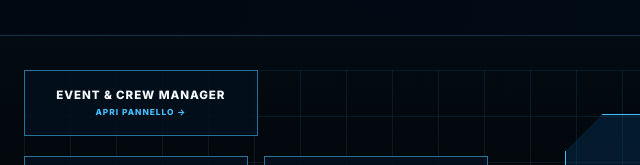
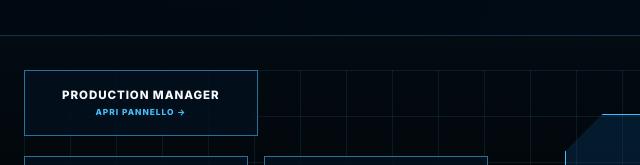
Before and after one commit to Atelierbris/atelier-bris, a plain HTML site: page cms/universe/index.html in a window 1280 px wide. Shown: the part 635-800 px from the top of the page, 0-640 px from the left. Drawn offline with Linux system fonts and the light colour scheme.

Commit message:
Rename Universe production module

```diff
--- a/cms/universe/index.html
+++ b/cms/universe/index.html
@@ -24,7 +24,7 @@
         <section class="universe-detail-hero">
           <div class="container"><p class="eyebrow reveal">The platform</p><h1 class="reveal">One core, four web apps,<br /><span>one foundation.</span></h1><p class="lead reveal">Universe collega organizzazioni, programma, luoghi, contenuti e pubblico: una piattaforma comune per far funzionare la cultura dal primo piano al momento live.</p><div class="actions reveal"><a class="btn universe-primary" href="../../contact/index.html">Richiedi una demo &rarr;</a><a class="btn" href="#apps">Esplora le app &rarr;</a></div></div>
         </section>
-        <section class="section universe-system universe-detail-map"><div class="container"><div class="universe-map reveal"><a class="universe-module universe-event-crew" href="https://bright-universe-panel.vercel.app/it" target="_blank" rel="noopener">Event &amp; Crew Manager <span>Apri pannello &rarr;</span></a><a class="universe-module" href="#call-manager">Call Manager <span>Specifiche &rarr;</span></a><a class="universe-module" href="#inline">Inline <span>Specifiche &rarr;</span></a><div class="universe-core">Universe</div><a class="universe-module" href="https://radar-bright-universe.vercel.app/" target="_blank" rel="noopener">Radar <span>Apri prodotto &rarr;</span></a><a class="universe-module" href="https://tappe-tourexperience.com/" target="_blank" rel="noopener">Tappe <span>Apri prodotto &rarr;</span></a><a class="universe-module universe-site-manager" href="#site-manager">Site Manager <span>Specifiche &rarr;</span></a></div></div></section>
+        <section class="section universe-system universe-detail-map"><div class="container"><div class="universe-map reveal"><a class="universe-module universe-event-crew" href="https://bright-universe-panel.vercel.app/it" target="_blank" rel="noopener">Production Manager <span>Apri pannello &rarr;</span></a><a class="universe-module" href="#call-manager">Call Manager <span>Specifiche &rarr;</span></a><a class="universe-module" href="#inline">Inline <span>Specifiche &rarr;</span></a><div class="universe-core">Universe</div><a class="universe-module" href="https://radar-bright-universe.vercel.app/" target="_blank" rel="noopener">Radar <span>Apri prodotto &rarr;</span></a><a class="universe-module" href="https://tappe-tourexperience.com/" target="_blank" rel="noopener">Tappe <span>Apri prodotto &rarr;</span></a><a class="universe-module universe-site-manager" href="#site-manager">Site Manager <span>Specifiche &rarr;</span></a></div></div></section>
         <section class="section universe-capabilities"><div class="container"><p class="eyebrow">Inside Universe</p><div class="universe-capability-grid"><article><b>01</b><h3>People &amp; Organisations</h3><p>Contatti, ruoli e team in un unico archivio.</p></article><article><b>02</b><h3>Projects &amp; Editions</h3><p>Ogni evento con contesto, obiettivi e storico.</p></article><article><b>03</b><h3>Programme</h3><p>Agenda, appuntamenti e run of show.</p></article><article><b>04</b><h3>Content &amp; Sites</h3><p>Contenuti distribuiti su ogni touchpoint.</p></article><article><b>05</b><h3>Media Library</h3><p>Asset ordinati, pronti per il team.</p></article><article><b>06</b><h3>Production</h3><p>Spazi, risorse e flussi operativi.</p></article><article><b>07</b><h3>Box Office</h3><p>Biglietti, accessi e dati di pubblico.</p></article><article><b>08</b><h3>Shifts &amp; Lists</h3><p>Staff e liste sempre allineati.</p></article><article><b>09</b><h3>Access &amp; Permissions</h3><p>Permessi chiari per ogni ruolo.</p></article></div></div></section>
         <section class="section universe-web-apps" id="apps"><div class="container"><div class="universe-section-heading reveal"><p class="eyebrow">The web apps</p><h2>Tools that share <span class="cyan-text">one foundation.</span></h2></div><div class="universe-app-list"><a id="call-manager" href="../../contact/index.html"><strong>01</strong><div><h3>Call Manager</h3><p>Open calls, candidature, giurie e risultati.</p></div><span>Specifiche &rarr;</span></a><a id="radar" href="https://radar-bright-universe.vercel.app/" target="_blank" rel="noopener"><strong>02</strong><div><h3>Radar</h3><p>Opportunità, funding, lead e relazioni.</p></div><span>Apri prodotto &rarr;</span></a><a id="inline" href="../../contact/index.html"><strong>03</strong><div><h3>Inline</h3><p>Code live e time slot per eventi.</p></div><span>Specifiche &rarr;</span></a><a href="https://tappe-tourexperience.com/" target="_blank" rel="noopener"><strong>04</strong><div><h3>Tappe</h3><p>Visitor trails, guide e percorsi connessi.</p></div><span>Apri prodotto &rarr;</span></a><a id="site-manager" href="../../contact/index.html"><strong>05</strong><div><h3>Site Manager</h3><p>Spazi, squadre e attività sul posto.</p></div><span>Specifiche &rarr;</span></a></div></div></section>
         <section class="universe-principles"><div class="container"><article><b>01</b><h3>One login</h3><p>Un accesso, un ecosistema.</p></article><article><b>02</b><h3>One archive</h3><p>Dati utili, sempre ritrovabili.</p></article><article><b>03</b><h3>Each app owns its data</h3><p>Responsabilità chiare.</p></article><article><b>04</b><h3>Permissions stay central</h3><p>Ruoli e controllo, senza complessità.</p></article><article><b>05</b><h3>Switch any app off</h3><p>Modulare, per davvero.</p></article></div></section>
```
